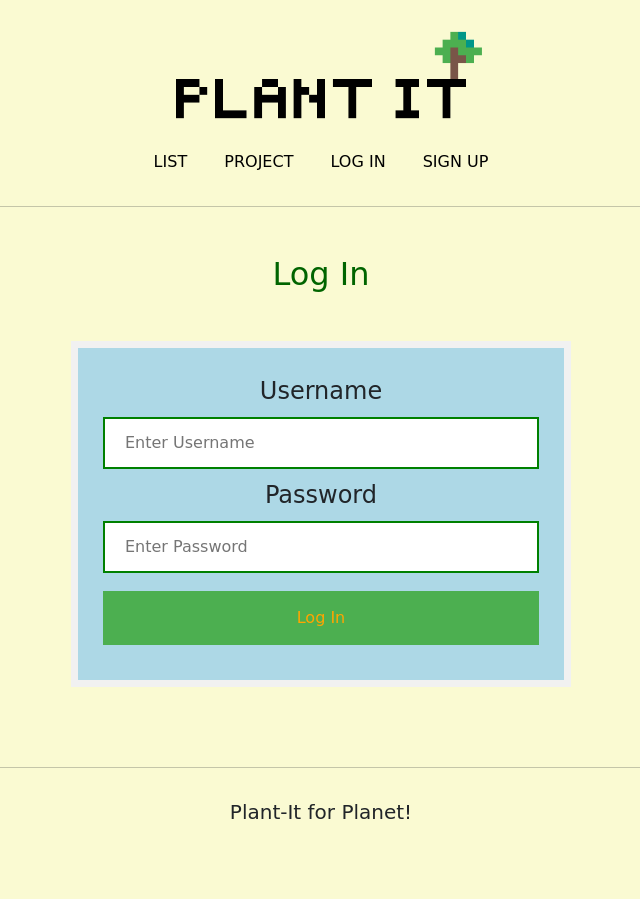
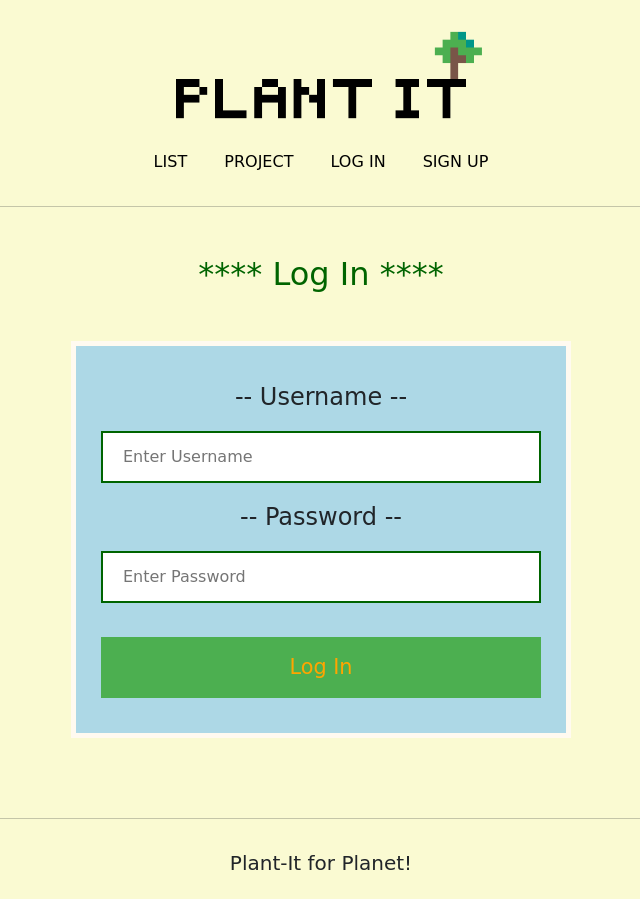
Before and after one commit to chogoal/PlantIt, a Django app: a page that uses accountapp/templates/accountapp/login.html in a window 1280 px wide. Shown: the whole page, without its empty margins (319-959 px from the left). Before the commit the page ends 819 px from the top, so only its background shows below. Run offline with Django 3.2, Linux system fonts and the light colour scheme; parts of the project's set-up code (start-up, migrations or seed data) failed here and were passed over; some libraries are stand-ins or nearby versions; some web fonts are replaced.

Commit message:
update article, sign up, log in design

```diff
--- a/accountapp/templates/accountapp/login.html
+++ b/accountapp/templates/accountapp/login.html
@@ -8,54 +8,39 @@
             background-color: lightgoldenrodyellow;
         }
 
-        button {
-            background-color: #4CAF50;
-            width: 100%;
-            color: orange;
-            padding: 15px;
-            margin: 10px 0px;
-            border: none;
-            cursor: pointer;
-        }
-
         form {
-            border: 7px solid #f1f1f1;
+            border: 5px solid floralwhite;
             margin-bottom: 5rem;
         }
 
-        input[type=text], input[type=password] {
-            width: 100%;
-            margin: 8px 0;
-            padding: 12px 20px;
-            display: inline-block;
-            border: 2px solid green;
-            box-sizing: border-box;
-        }
-
-        button:hover {
-            opacity: 0.7;
-        }
 
 
     </style>
     <div class="text-center mw-500 m-auto DGM">
-        <div class="m-5 page_title">
-            <h2>Log In</h2>
+
+        <div class="page_title">
+            <h2> ****  Log In  **** </h2>
         </div>
+
         <div>
             <form action="{% url 'accountapp:login' %}" method="post">
                 {% csrf_token %}
+
                 <div class="login_container">
-                    <label> Username </label>
+
+                    <label> -- Username -- </label>
                     <input type="text" placeholder="Enter Username" name="username" required>
 
-                    <label> Password </label>
+                    <label> -- Password --  </label>
                     <input type="password" placeholder="Enter Password" name="password" required>
 
-                    <button type="submit"> Log In </button>
+                    <div style="margin-top: 1rem">
+                        <input type="submit" value="Log In" class="account_button">
+                    </div>
                 </div>
             </form>
         </div>
+
     </div>
 
 
--- a/articleapp/templates/articleapp/create.html
+++ b/articleapp/templates/articleapp/create.html
@@ -11,11 +11,6 @@
 
         form {
             margin-bottom: 5rem;
-        }
-
-        label {
-            font-family: 'DungGeunMo', cursive;
-            margin: 0.3rem;
         }
 
         .content {
--- a/static/base.css
+++ b/static/base.css
@@ -26,7 +26,23 @@
     margin: 1rem 1.5rem;
 }
 
+
+.account_button {
+    background-color: #4CAF50;
+    font-size: 1.3rem;
+    width: 100%;
+    color: orange;
+    padding: 15px;
+    margin: 10px 0px;
+    border: none;
+}
+
+.account_button:hover {
+    opacity: 0.7;
+}
+
 .page_title {
+    margin: 3rem;
     font-family: 'DungGeunMo', cursive;
     color: darkgreen;
 }
@@ -370,31 +386,33 @@ a {
 }
 
 label {
-    font-size: 1.5rem
+    font-size: 1.5rem;
+    font-family: 'DungGeunMo', cursive;
+    margin: 0.5rem;
 }
 
 * {
     cursor: url(https://raw.githubusercontent.com/nostalgic-css/NES.css/develop/assets/cursor.png), auto;
 }
 
-a, a:link, a img, a img:link,
+a, a:link, a img, a img:link, button, button:link,
 input, input:link, label[for="form.image"], label[for="form.image"]:link,
-/*label[for="form.project"], label[for="form.project"]:link,*/
-textarea, textarea:link, input[type=submit], input[type=submit]:link{
+    /*label[for="form.project"], label[for="form.project"]:link,*/
+textarea, textarea:link, input[type=submit], input[type=submit]:link {
     cursor: url(https://github.com/nostalgic-css/NES.css/blob/develop/assets/cursor-click.png?raw=true), auto;
 }
 
-a:hover, a:focus, a img:hover, a img:focus,
+a:hover, a:focus, a img:hover, a img:focus, button:hover, button:focus
 input:hover, input:focus, label[for="form.image"]:hover, label[for="form.image"]:focus,
-/*label[for="form.project"]:hover, label[for="form.project"]:focus,*/
+    /*label[for="form.project"]:hover, label[for="form.project"]:focus,*/
 textarea:hover, textarea:focus,
 input[type=submit]:hover, input[type=submit]:focus {
     cursor: url(https://github.com/nostalgic-css/NES.css/blob/develop/assets/cursor-click.png?raw=true), auto;
 }
 
-a:active, a img:active,
+a:active, a img:active, button:active,
 input:active, label[for="form.image"]:active,
-/*label[for="form.project"]:active,*/
+    /*label[for="form.project"]:active,*/
 textarea:active, input[type=submit]:active {
     cursor: url(https://github.com/nostalgic-css/NES.css/blob/develop/assets/cursor-click.png?raw=true), auto;
 }
```
Also changed, not shown: accountapp/templates/accountapp/create.html (+25 -38 lines), articleapp/templates/articleapp/update.html (+41 -4 lines).
